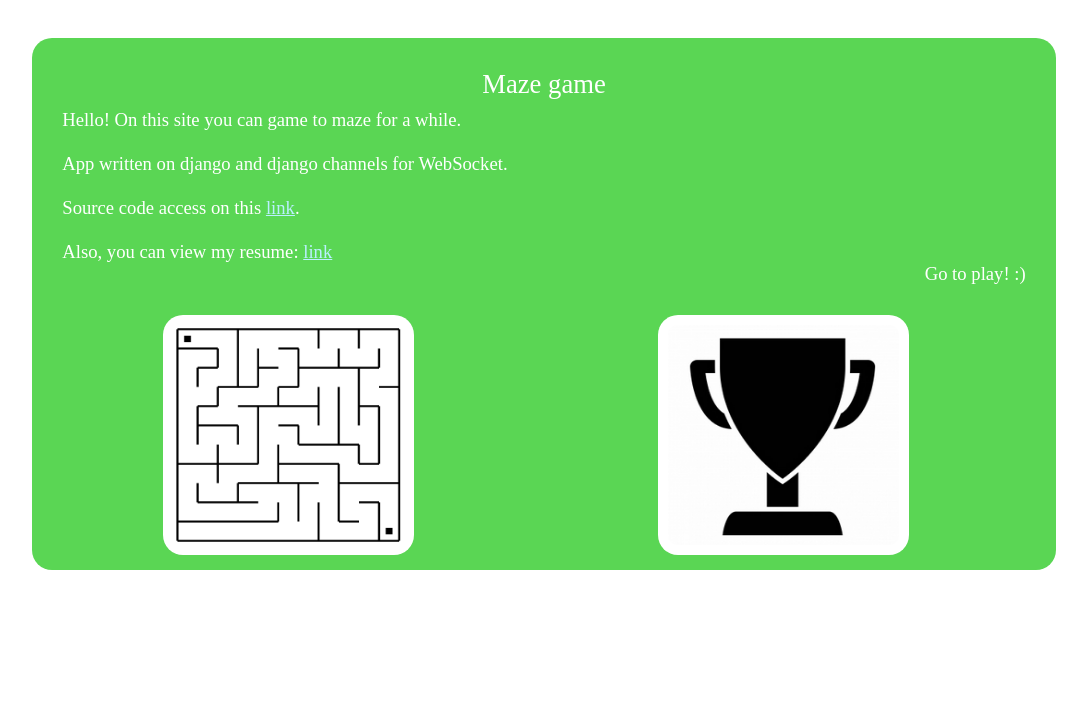
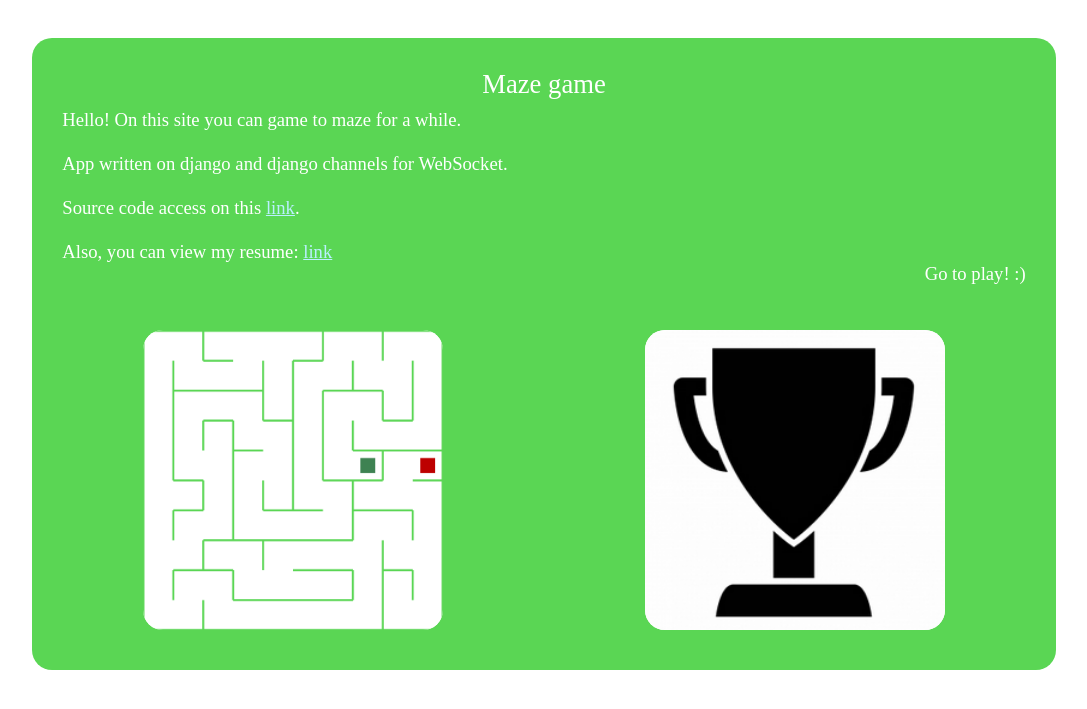
Before and after one commit to WtCrow/maze, a Django app: page / in a window 1280 px wide. Shown: the top 709 px of the page, without its empty margins (96-1183 px from the left). Run offline with Django 3.2, Linux system fonts and the light colour scheme.

Commit message:
Added consumer, written code for maze painting, rewrite styles

```diff
--- a/game/static/game/css/style_menu.css
+++ b/game/static/game/css/style_menu.css
@@ -5,18 +5,26 @@
     padding: 2%;
 }
 
-.img_link {
-    background-color: white;
-    margin-left: 12%;
-    margin-right: 12%;
-    margin-top: 1%;
-    width: 25%;
-    max-height: 30vh;
-    border-radius: 20px;
-    padding: 1%;
-    transition: 1s;
+.links {
+    display: grid;
+    grid-template-columns: 1fr 1fr;
+    align-items: center;
+    justify-content: center;
 }
 
-.img_link:hover {
+.img_link {
+    justify-self: center;
+    padding: 5%;
+}
+
+.img_link img {
+    background-color: white;
+    border-radius: 20px;
+    transition: 1s;
+    width: 300px;
+    height: 300px;
+}
+
+.img_link img:hover {
     transform: scale(1.05);
 }
--- a/game/templates/game/menu.html
+++ b/game/templates/game/menu.html
@@ -17,6 +17,8 @@
 		<p align="right">Go to play! :)
 	</p>
 </div>
-<a href="/game" title="Play"><img src="{% static 'game/image/maze.png' %}" class="img_link" alt="Go play"/></a>
-<a href="/score_table" title="Score table"><img src="{% static 'game/image/cup.png' %}" class="img_link" alt="Score table"/></a>
+<div class="links">
+	<div class="img_link"><a href="/game" title="Play"><img src="{% static 'game/image/maze.png' %}" alt="Go play"/></a></div>
+	<div class="img_link"><a href="/score_table" title="Score table"><img src="{% static 'game/image/cup.png' %}" alt="Score table"/></a></div>
+</div>
 {% endblock %}
--- a/game/templates/game/table.html
+++ b/game/templates/game/table.html
@@ -16,7 +16,7 @@
     <tbody id="users">
         {% for record in records %}
         <tr>
-            <td>{{ record.name }}</td>
+            <td>{{ forloop.counter }}. {{ record.name }}</td>
             <td>{{ record.score }}</td>
         </tr>
         {% endfor %}
--- a/game/urls.py
+++ b/game/urls.py
@@ -5,4 +5,5 @@ from . import views
 urlpatterns = [
     path('', views.Index.as_view(), name='index'),
     path('score_table', views.TableScore.as_view(), name='table'),
+    path('game', views.Game.as_view(), name='game'),
 ]
--- a/game/views.py
+++ b/game/views.py
@@ -15,3 +15,7 @@ class TableScore(ListView):
     def get_queryset(self):
         new_context = ScoreRecord.objects.order_by('-score')[:10]
         return new_context
+
+
+class Game(TemplateView):
+    template_name = 'game/maze.html'
--- a/maze/settings.py
+++ b/maze/settings.py
@@ -11,6 +11,9 @@ https://docs.djangoproject.com/en/3.1/ref/settings/
 """
 
 from pathlib import Path
+import sys
+
+sys.setrecursionlimit(10000)
 
 # Build paths inside the project like this: BASE_DIR / 'subdir'.
 BASE_DIR = Path(__file__).resolve().parent.parent
@@ -32,6 +35,7 @@ ALLOWED_HOSTS = []
 
 INSTALLED_APPS = [
     'game',
+    'channels',
     'django.contrib.admin',
     'django.contrib.auth',
     'django.contrib.contenttypes',
@@ -71,6 +75,7 @@ TEMPLATES = [
 ]
 
 WSGI_APPLICATION = 'maze.wsgi.application'
+ASGI_APPLICATION = 'maze.routing.application'
 
 
 # Database
--- a/static/css/style.css
+++ b/static/css/style.css
@@ -18,8 +18,6 @@ body {
     padding-right: 10%;
     padding-top: 3%;
     background-color: white;
-    min-height: 100%;
-    position: relative;
 }
 
 main {
@@ -28,19 +26,15 @@ main {
     border-radius: 20px;
 }
 
-.img_link:hover {
-    transform: scale(1.05);
-}
-
 a {
   color: #baf0ff;
 }
 
 a:active {
-  color: #b3e8ff;
+  color: white;
 }
 
 ::selection {
   background: white;
-  color: black;
+  color: #0074a6;
 }
```
Also changed, not shown: game/consumers.py (added, +19 -0 lines), game/routing.py (added, +7 -0 lines), game/static/game/css/style_maze.css (added, +16 -0 lines), game/static/game/js/maze.js (added, +59 -0 lines), game/templates/game/maze.html (added, +19 -0 lines), maze/routing.py (added, +12 -0 lines), game/static/game/image/maze.png.
